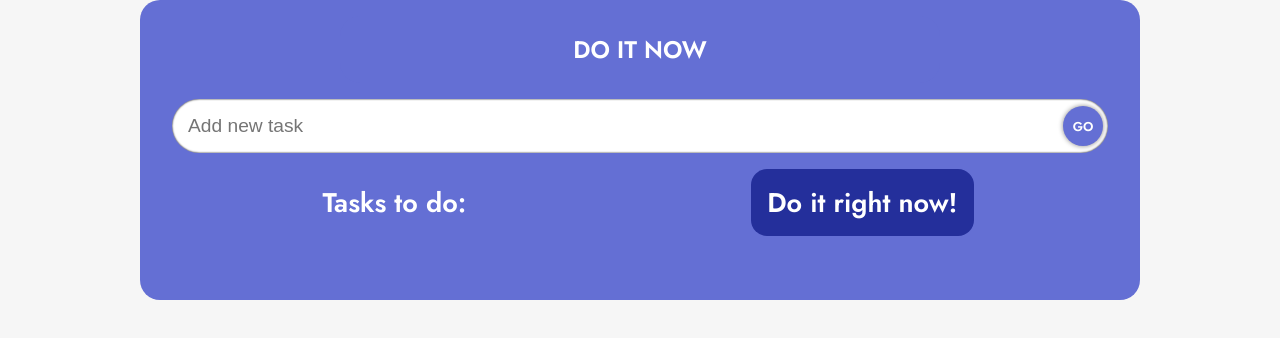
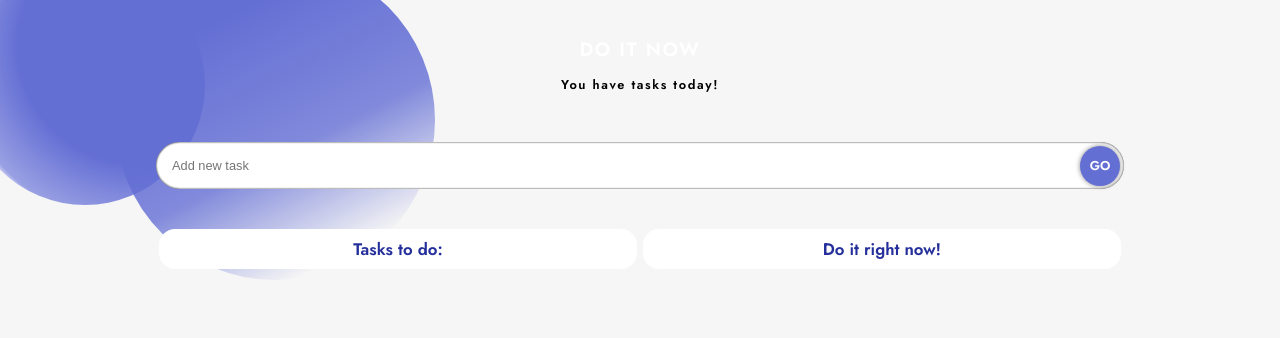
Before and after one commit to Anmakulaku/To-Do, a React (Create React App) app: page / in a window 1280 px wide. Shown: the top 338 px of the page. Built offline with nearby package versions, Linux system fonts and the light colour scheme.

Commit message:
Add styles

```diff
--- a/src/App.css
+++ b/src/App.css
@@ -16,7 +16,7 @@ body {
 }
 
 .section__padding {
-  padding: 1rem 2rem;
+  padding: 1rem;
 }
 
 .section__margin {
@@ -40,7 +40,4 @@ body {
   flex-direction: column;
   justify-content: center;
   align-items: center;
-  padding: 1rem 2rem 4rem 2rem;
-  background: var(--color-secondary);
-  border-radius: 20px;
 }
--- a/src/components/Header.tsx
+++ b/src/components/Header.tsx
@@ -3,9 +3,12 @@ import './header.css'
 
 const Header = () => {
     return (
-        <div className='header '>
-            <div className="header__content section padding">
+        <div className='header'>
+            <div className="header__circle--left"></div>
+            <div className="header__circle--right"></div>
+            <div className="header__content section__padding">
                 <h1 className="header__title">DO IT NOW</h1>
+                <span className='header__text'>You have tasks today!</span>
             </div>
         </div>
     )
--- a/src/components/ToDoItem.tsx
+++ b/src/components/ToDoItem.tsx
@@ -47,8 +47,8 @@ const ToDoItem: React.FC<TDUrgentProps> = ({index, todo, todos, setTodos}) => {
 
     return (
         <Draggable draggableId={todo.id.toString()} index={index}>
-            {(provided) => (
-                <form className='toDoItem' onSubmit={(e) => handleEdit(e,todo.id)}
+            {(provided, snapshot) => (
+                <form className={`toDoItem ${snapshot.isDragging ? "drag" : ""}`} onSubmit={(e) => handleEdit(e,todo.id)}
                 ref={provided.innerRef}
                 {...provided.draggableProps}
                 {...provided.dragHandleProps}
--- a/src/components/TodoList.tsx
+++ b/src/components/TodoList.tsx
@@ -15,15 +15,16 @@ const TodoList: React.FC<TDListProps> = ({todos, setTodos, UrgentTodos, setUrgen
     return (
         <div className='todoList'>
             <div className="todoList__container">
+                <div className="todoList__content">
+                    <div className='todoList__title'>
+                        <h2 className='todoList__todosTitle'>Tasks to do:</h2>
+                    </div>
                     <Droppable droppableId='Tasks'>
                         {(provided, snapshot) => (
-                        <div className={`todoList__content--tasks ${snapshot.isDraggingOver ? 'dragactive' : ''}`}
+                            <div className={`todoList__content todoList__content--tasks ${snapshot.isDraggingOver ? 'dragactive' : ''}`}
                             ref={provided.innerRef}
                             {...provided.droppableProps}
                             >
-                            <div className='todoList__title'>
-                                <h2 className='todoList__todosTitle'>Tasks to do:</h2>
-                            </div>
                                 {
                                     todos.map((todo, index) => (
                                     <ToDoItem index={index} todo={todo} key={todo.id} todos={todos} setTodos={setTodos} />
@@ -32,15 +33,17 @@ const TodoList: React.FC<TDListProps> = ({todos, setTodos, UrgentTodos, setUrgen
                             </div>
                         )}
                     </Droppable>
+                </div>
+                <div className="todoList__content">
+                    <div className='todoList__title'>
+                        <h2 className='todoList__urgentTitle'>Do it right now!</h2>
+                    </div>
                     <Droppable droppableId="TodosUrgent">
                         {(provided, snapshot) => (
-                        <div className={`todoList__content--urgent ${snapshot.isDraggingOver ? 'dragurgent' : 'remove'}`}
+                            <div className={`todoList__content todoList__content--urgent ${snapshot.isDraggingOver ? 'dragurgent' : 'remove'}`}
                             ref={provided.innerRef}
                             {...provided.droppableProps}
                             >
-                            <div className='todoList__title'>
-                                    <h2 className='todoList__urgentTitle'>Do it right now!</h2>
-                            </div>
                                 {
                                     UrgentTodos.map((todo, index) => (
                                     <ToDoItem index={index} todo={todo} key={todo.id} todos={UrgentTodos} setTodos={setUrgentTodos} />
@@ -52,6 +55,7 @@ const TodoList: React.FC<TDListProps> = ({todos, setTodos, UrgentTodos, setUrgen
                     </Droppable>
                 </div>
             </div>
+        </div>
     )
 }
 
--- a/src/components/header.css
+++ b/src/components/header.css
@@ -5,20 +5,44 @@
     justify-content: center;
     align-items: center;
 }
+.header__circle--right {
+    position: fixed;
+    width: 320px;
+    height: 320px;
+    border-radius: 320px;
+    top: -40px;
+    left: 115px;
+    background: var(--gradient-bgBig);
+}
+.header__circle--left {
+    position: fixed;
+    width: 240px;
+    height: 240px;
+    border-radius: 240px;
+    top: -35px;
+    left: -35px;
+    background: var(--gradient-bgSmall);
+}
 .header__content {
-    flex: 1;
+    position: relative;
     display: flex;
     flex-direction: column;
     justify-content: center;
     align-items: center;
-    padding: 1rem;
-    background: var(--color-secondary);
-    border-radius: 20px;
 }
 .header__title{
     font-family: var(--font-family);
-    font-size: 24px;
+    font-size: 1.2em;
+    letter-spacing: 0.1rem;
     font-weight: 600;
     line-height: 35px;
     color: var(--color-white);
 }
+.header__text{
+    font-family: var(--font-family);
+    font-size: 0.8em;
+    letter-spacing: 0.1rem;
+    font-weight: 600;
+    line-height: 35px;
+    color: var(--color-dark);
+}
--- a/src/components/inputfield.css
+++ b/src/components/inputfield.css
@@ -8,12 +8,12 @@
 .input__box{
     width: 100%;
     padding: 1rem;
-    margin: 1rem 0;
+    margin: 1.5rem 0;
     border-radius: 40px;
     border: none;
     transition: 0.3s;
     box-shadow: inset 0 0 2px black;
-    font-size: 1.2em;
+    font-size: 0.8em;
 }
 .input__box:focus{
     outline: none;
@@ -23,7 +23,7 @@
     position: absolute;
     width: 40px;
     height: 40px;
-    margin: 5px;
+    margin: 4px;
     right: 0;
     border-radius: 40px;
     border: none;
--- a/src/components/todoItem.css
+++ b/src/components/todoItem.css
@@ -8,7 +8,7 @@
 }
 .toDoItem__content{
     display: flex;
-    flex-direction: row;
+    flex-direction: column;
     justify-content: space-between;
     align-items: center;
     background-color: var(--color-bg);
@@ -20,7 +20,7 @@
 .toDoItem__text{
     flex: 2;
     padding: 0.5rem;
-    font-size: 1.2em;
+    font-size: 1em;
     font-family: var(--font-family);
 }
 .toDoItem__icons{
@@ -33,7 +33,7 @@
 }
 .toDoItem__icon{
     padding: 0 0.3rem;
-    font-size: 1.2em;
+    font-size: 0.8em;
     cursor: pointer;
 }
 .toDoItem__input{
@@ -48,5 +48,8 @@
 }
 .toDoItem__input:focus{
     outline: none;
-
 }
+.drag {
+    box-shadow: 0 0 15px var(--color-black);
+    border-radius: 1rem;
+}
--- a/src/components/todoList.css
+++ b/src/components/todoList.css
@@ -3,29 +3,47 @@
     flex-direction: column;
     justify-content: center;
     width: 100%;
+    z-index: 1;
 }
 .todoList__container{
-    margin: 0;
+    width: 100%;
     display: flex;
-    flex-direction: row;
+    justify-content: center;
+    align-items: flex-start;
 }
 .todoList__content{
-    width: 100%;
+    flex: 1;
     display: flex;
     flex-direction: column;
     justify-content: center;
-    align-items: center;
-    padding: 0.5rem;
+    margin: 0 0.2rem;
 }
 .todoList__title{
+    width: 100%;
     font-family: var(--font-family);
-    font-size: 18px;
+    font-size: 0.7em;
     font-weight: 600;
-    line-height: 35px;
-    color: var(--color-white);
-    padding: 1rem;
+    color: var(--color-primary);
+    padding: 0.5rem;
+    margin: 1rem 0;
+    background-color: var(--color-white);
+    border-radius: 1rem;
+
 }
-.todoList__content--urgent{
-    background: var(--color-primary);
+.todoList__title h2{
+    flex: 1;
+    text-align: center;
+}
+
+.dragactive{
+    border: 2px dashed var(--color-secondary);
     border-radius: 1rem;
+    padding: 0.2rem;
+    height: 120%;
 }
+.dragurgent{
+    border: 2px solid var(--color-secondary);
+    border-radius: 1rem;
+    padding: 0.2rem;
+    height: 120%;
+}
```
Lines whose indentation alone changed are shown as unchanged.
